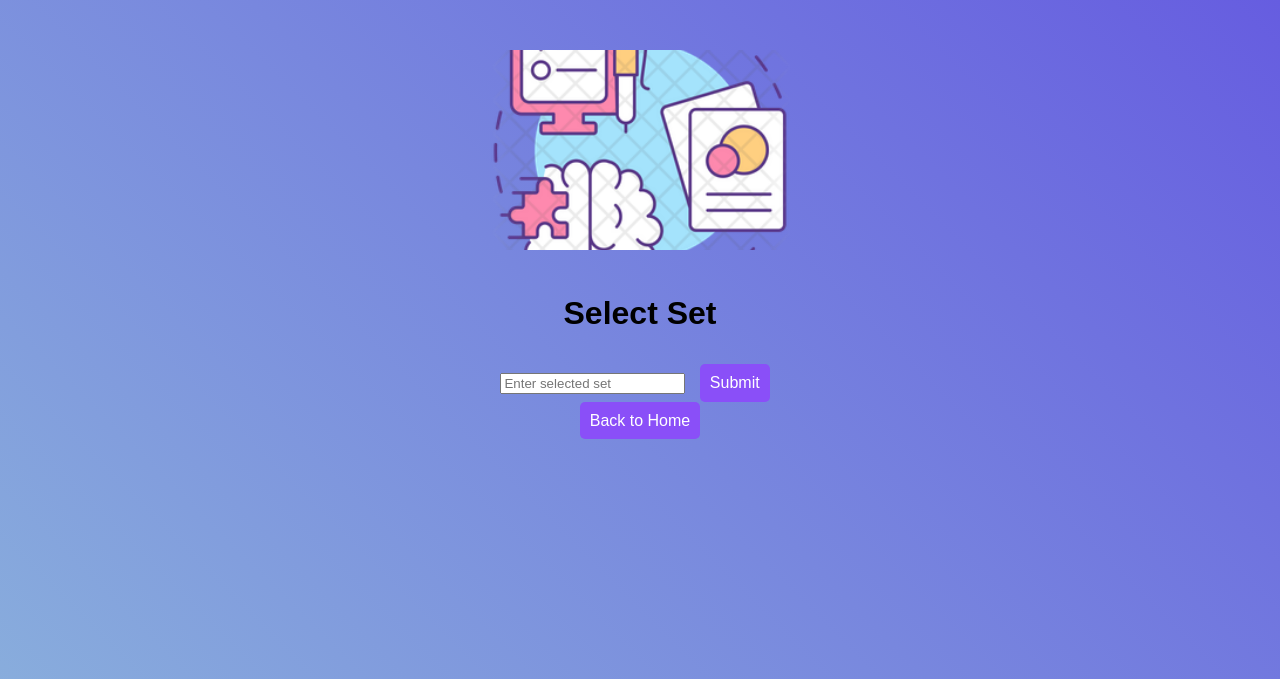
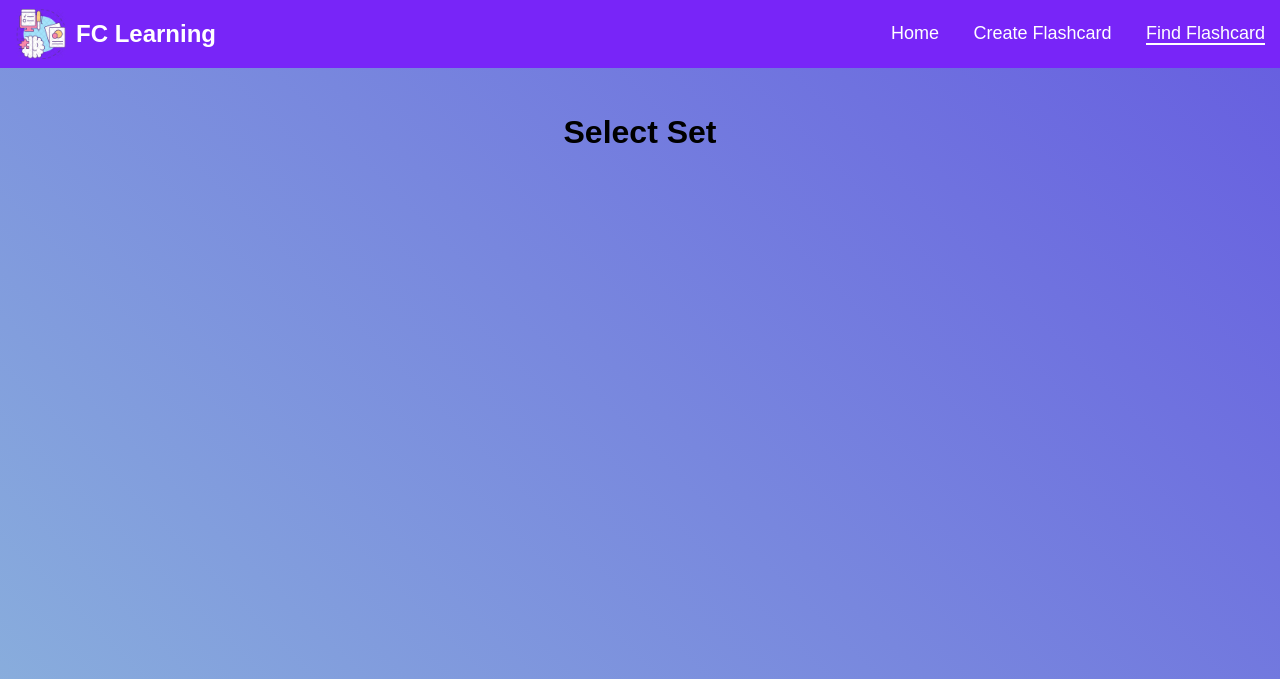
Before and after one commit to dnyaneshgh/FC-Learning-Web-App, a Flask app: page /select_set in a window 1280 px wide. Shown: the top 679 px of the page. Run offline with Flask 3, Linux system fonts and the light colour scheme; data that the repository does not hold is empty.

Commit message:
format updated

```diff
--- a/SDProject/Templates/select_set.html
+++ b/SDProject/Templates/select_set.html
@@ -1,10 +1,19 @@
 <!DOCTYPE html>
 <html lang="en">
   <head>
-    <meta charset="UTF-8">
-    <meta name="viewport" content="width=device-width, initial-scale=1.0">
-    <title>Select Set</title>
+    <meta charset="UTF-8" />
+    <meta name="viewport" content="width=device-width, initial-scale=1.0" />
+    <title>Find Flashcard</title>
     <style>
+      @font-face {
+        font-family: "Castellar";
+        src: url("Castellar.ttf"); /* Ensure this path is correct */
+      }
+      @font-face {
+        font-family: "Footlight MT Light";
+        src: url("FootlightMTLight.ttf"); /* Ensure this path is correct */
+      }
+
       body {
         background: linear-gradient(45deg, #8bb3dc, #665de0);
         font-family: Arial, sans-serif;
@@ -14,42 +23,145 @@
         height: 98vh; /* Ensure gradient covers the full height */
       }
       .button {
+        margin: 0.625rem;
+        padding: 0.625rem;
+        background-color: #8a4ff8;
+        color: white;
+        border: none;
+        font-size: 1rem;
+        cursor: pointer;
+        text-decoration: none;
+        border-radius: 0.3125rem;
+      }
+      .input-container {
+        display: flex;
+        flex-direction: column;
+        align-items: center;
+        padding: 1.25rem;
+        box-sizing: border-box;
+      }
+      input[type="text"] {
+        margin: 0.625rem;
+        padding: 0.625rem;
+        font-size: 1rem;
+        width: 80%;
+        max-width: 18.75rem;
+        border: 1px solid #ccc;
+        border-radius: 0.3125rem;
+      }
+      h2 {
+        font-family: "Candara", sans-serif;
+        font-size: 35px;
+        color: black;
+        margin-top: 35px; /* Adjust this value to position below the title */
+      }
+      h3 {
+        font-family: "Candara", sans-serif;
+        font-size: 23px;
+        color: rgb(40, 8, 40);
+      }
+      .button {
+        font-family: "Arial Rounded MT", sans-serif;
+        font-weight: 1000;
+        margin: 5px;
+        background-color: #8a4ff8;
+        color: rgb(40, 8, 40);
+        border: rgb(40, 8, 40);
+        border: 2px solid;
+        font-size: 22px;
+        cursor: pointer;
+        text-decoration: none;
+        border-radius: 15px;
+      }
+      .top-right-button {
+        font-family: "Roboto", sans-serif;
+        font-weight: bold;
         margin: 10px;
-            padding: 10px;
-            background-color: #8a4ff8;
+        padding: 15px;
+        position: absolute;
+        top: 20px;
+        right: 10px;
+        background-color: black;
         color: white;
         border: none;
         font-size: 16px;
         cursor: pointer;
-            text-decoration: none; /* Remove underline */
-            border-radius: 5px; /* Optional: Round corners */
+        text-decoration: none;
+        border-radius: 15px;
       }
-        img {
-            width: 300px; /* Specify width */
-            height: 200px; /* Specify height */
-            object-fit: cover; /* Ensure the image covers the specified dimensions */
-            margin-bottom: 20px; /* Space below the image */
+      .container {
+        margin-top: 100px; /* Adjust this value to position below the title */
       }
-        h3 {
-            font-family: 'Candara', sans-serif;
-            font-size: 23px;
-            color: rgb(40, 8, 40);
-            margin-top: 20px; /* Optional: Space above the heading */
+      nav {
+        display: flex;
+        align-items: center;
+        justify-content: space-between;
+        background-color: #7825f8;
+        position: fixed;
+        width: 100%;
+        top: 0;
+        left: 0;
+        z-index: 1000;
+      }
+      .nav-left {
+        display: flex;
+        align-items: center;
+      }
+      .nav-left img {
+        width: 50px;
+        height: auto;
+        margin-left: 1rem;
+      }
+      .nav-left h1 {
+        font-size: 24px;
+        color: white;
+        margin-left: 10px;
+        text-shadow: none;
+        position: static;
+      }
+      .nav-right a {
+        color: white;
+        text-decoration: none;
+        margin: 0 15px;
+        font-size: 18px;
+      }
+      .nav-right a.active {
+        border-bottom: 2px solid white;
+      }
+      .content {
+        background-color: white;
+        padding: 20px;
+        border-radius: 10px;
+        box-shadow: 0 0 10px rgba(0, 0, 0, 0.1);
+        text-align: left;
+        margin-left: 2rem;
+      }
+      .main-container {
+        margin: 1rem;
+        margin-top: 4rem;
       }
     </style>
   </head>
   <body>
-    <img src="{{ url_for('static', filename='FC_image1.png') }}" alt="FC Learning">
+    <nav>
+      <div class="nav-left">
+        <img
+          src="{{ url_for('static', filename='FC_image1.png') }}"
+          alt="FC Learning Logo"
+        />
+        <h1>FC Learning</h1>
+      </div>
+      <div class="nav-right">
+        <a href="/">Home</a>
+        <a href="create_fc">Create Flashcard</a>
+        <a href="select_set" class="active">Find Flashcard</a>
+      </div>
+    </nav>
+    <div class="main-container">
       <h1>Select Set</h1>
       {% for set in sets %}
       <a class="button" href="{{ url_for('fc_use', index=0) }}">{{ set }}</a>
       {% endfor %}
-    <div class="input-container">
-        <form method="post" action="{{ url_for('fc_use', index=0) }}">{{set}}
-            <input type="text" name="set" placeholder="Enter selected set">
-            <button class="button" type="submit" style="margin-left: 10px;">Submit</button>
-        </form>
     </div>
-    <a class="button" href="{{ url_for('main_page') }}">Back to Home</a>
   </body>
 </html>
```
Also changed, not shown: SDProject/Templates/create_fc.html (+15 -6 lines). Lines whose indentation alone changed are shown as unchanged.
